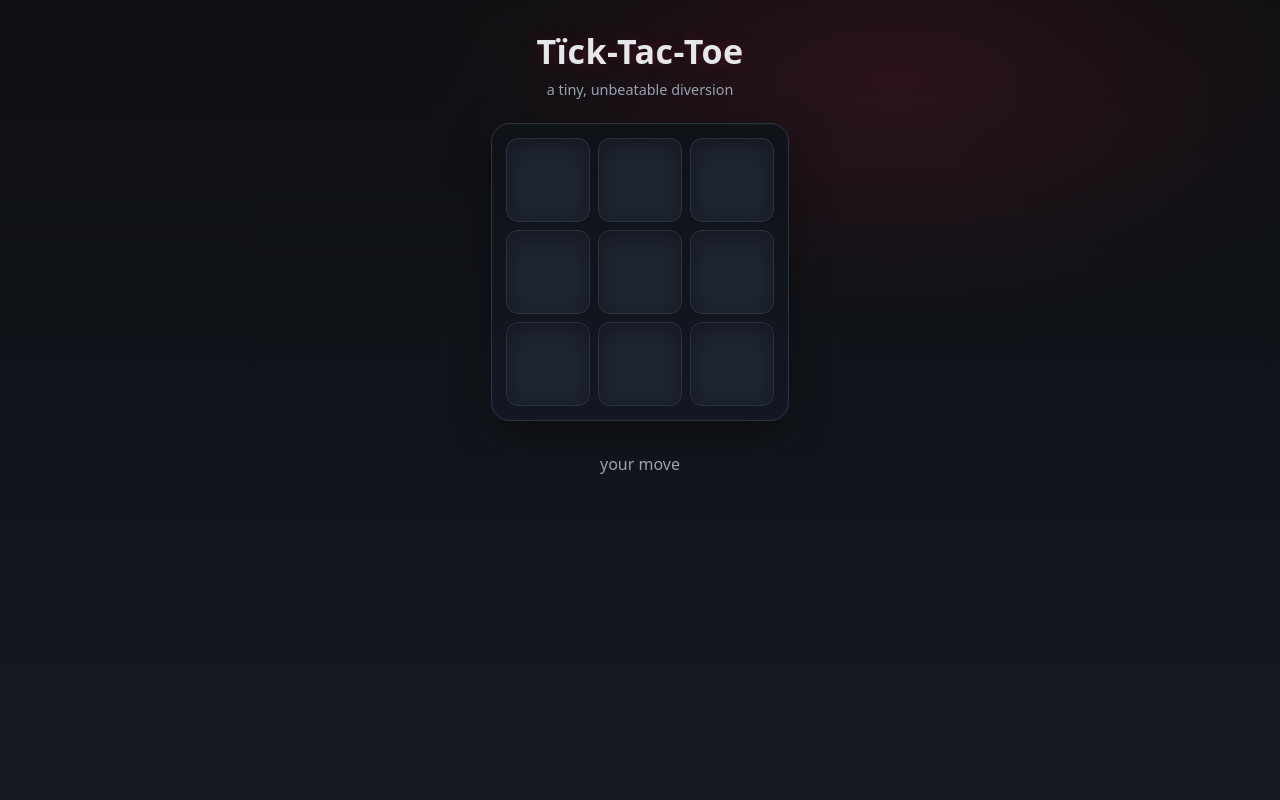
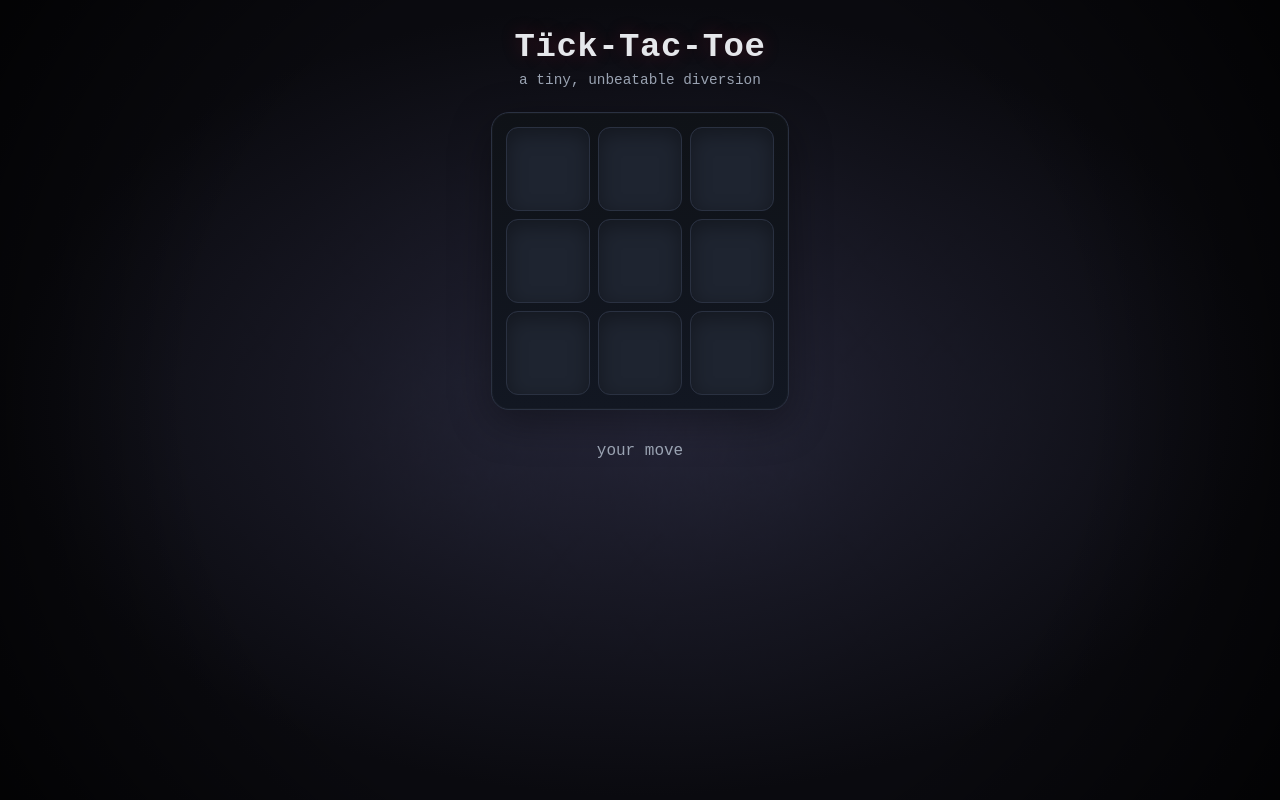
Before and after one commit to rsgalloway/tictactoe, a React (Vite) app in the folder client/: page / in a window 1280 px wide. Built offline with nearby package versions, Linux system fonts and the light colour scheme; no server answers.

Commit message:
tweak: textured background

```diff
--- a/client/src/styles.css
+++ b/client/src/styles.css
@@ -11,15 +11,37 @@
   --glow: rgba(199,31,55,0.25);
 }
 
-  /* page background: gradient + film grain */
 html, body, #root {
   height: 100%;
   margin: 0;
+  /* background: var(--bg-0); */
+  color: var(--ink);
+  font-family: 'Courier New', monospace;
+  position: relative;
+  overflow: hidden;
+}
+
+/* layered background */
+body::before {
+  content: "";
+  position: absolute;
+  inset: 0;
   background:
-      radial-gradient(1200px 600px at 70% 10%, rgba(199,31,55,0.15), transparent 40%),
-      linear-gradient(180deg, var(--bg-0), var(--bg-1));
-    color: var(--ink);
-    font-family: ui-sans-serif, system-ui, Segoe UI, Roboto, Helvetica, Arial, "Apple Color Emoji", "Segoe UI Emoji";
+    radial-gradient(ellipse at center, rgba(40,40,60,0.9) 0%, rgba(10,10,15,1) 70%),
+    url("/textures/canvas-grain.png");
+  background-size: cover, 300px 300px;
+  /* background-blend-mode: multiply; */
+  z-index: -2;
+}
+
+/* vignette */
+body::after {
+  content: "";
+  position: absolute;
+  inset: 0;
+  background: radial-gradient(circle at center, transparent 60%, rgba(0,0,0,0.75) 100%);
+  z-index: -1;
+  pointer-events: none;
 }
 
 /* header / branding */
```
Also changed, not shown: client/public/textures/canvas-grain.png (added). Lines whose indentation alone changed are shown as unchanged.
